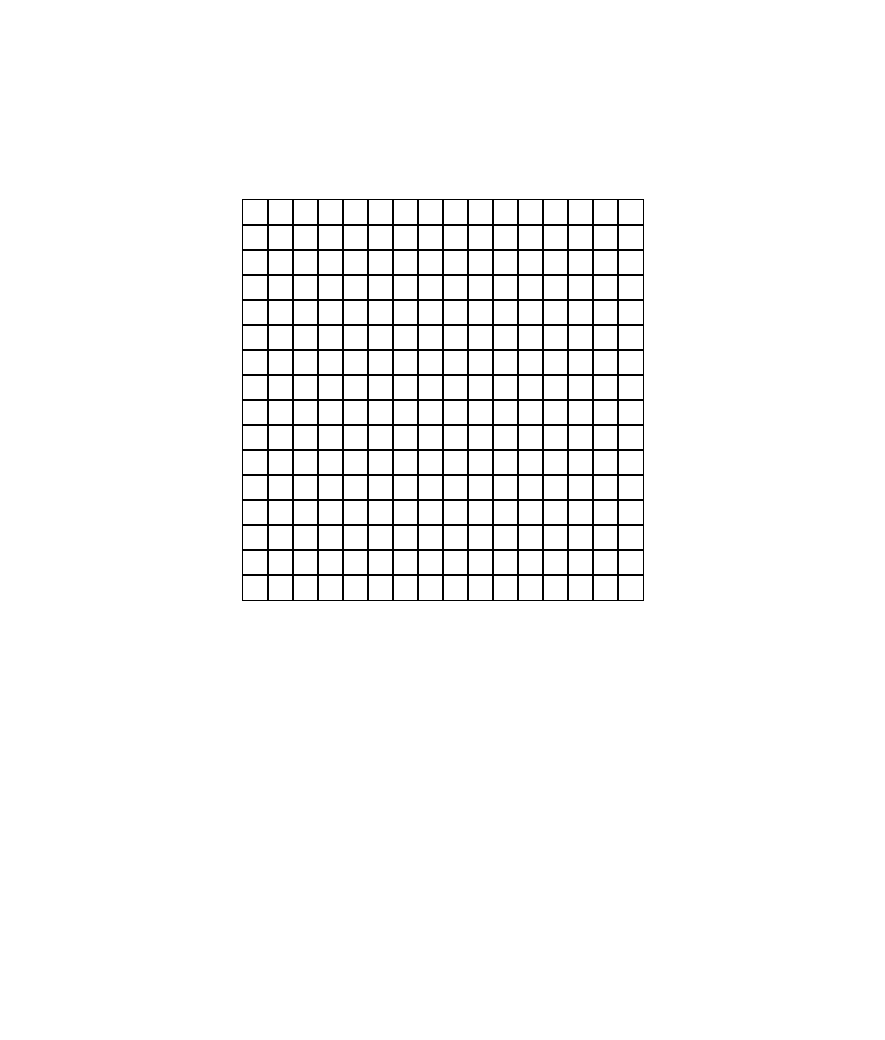
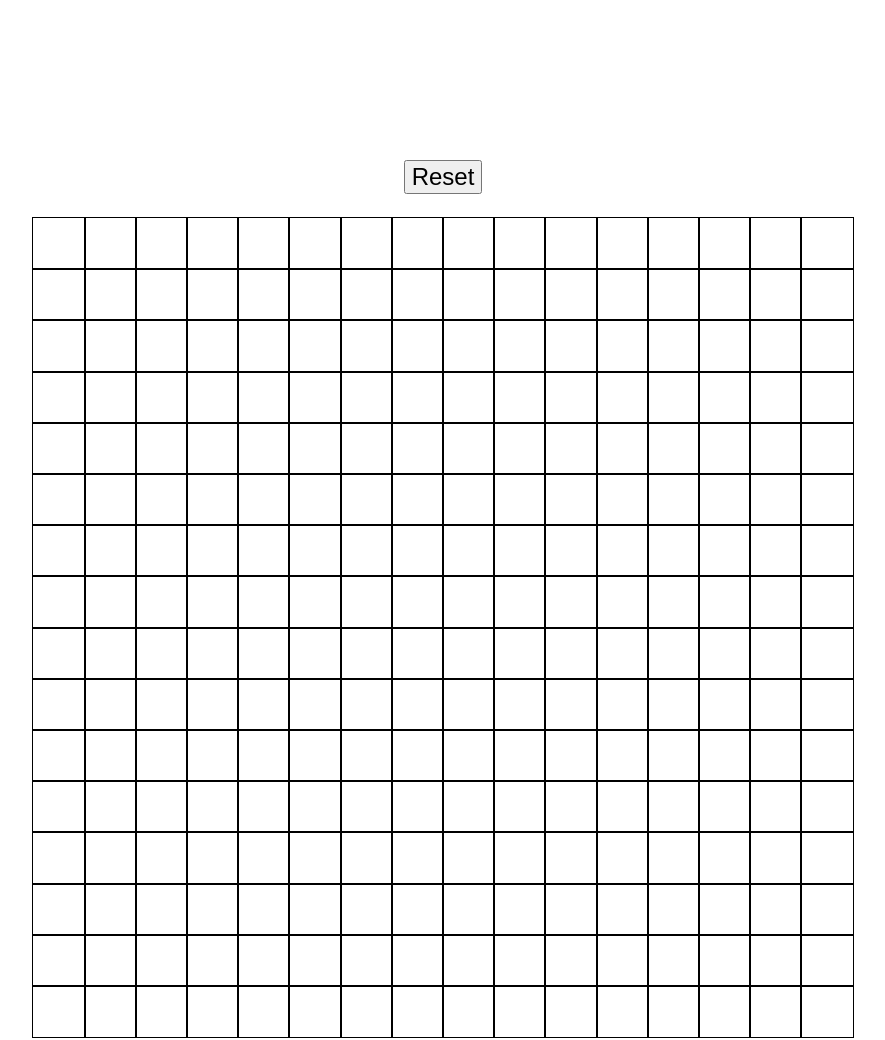
Before and after one commit to dominicf2001/etch-a-sketch, a plain HTML site: page index.html in a window 1280 px wide. Shown: the whole page, without its empty margins (197-1082 px from the left). Before the commit the page ends 800 px from the top, so only its background shows below. Drawn offline with Linux system fonts and the light colour scheme.

Commit message:
Finalize etch-a-sketch, clean up code

```diff
--- a/index.html
+++ b/index.html
@@ -9,6 +9,9 @@
     <script src='main.js' defer></script>
 </head>
 <body>
-
+    <main>
+        <button>Reset</button>
+        <section class="grid"></section>
+    </main>
 </body>
 </html>
--- a/main.css
+++ b/main.css
@@ -1,12 +1,23 @@
+main {
+    margin: 10em auto;
+}
+
+button {
+    display: block;
+    margin: 1em auto;
+    font-size: 1.5em;
+}
+
 .grid {
     display: grid;
-    grid-template-rows: repeat(16, 25px);
-    grid-template-columns: repeat(16, 25px);
-    width: min-content;
-    margin: 25vh auto;
+    grid-template-rows: repeat(16, 1fr);
+    grid-template-columns: repeat(16, 1fr);
+    width: 64vw;
+    height: 64vw;
+    margin: auto;
 }
 
-.grid-div {
+.grid-tile {
     outline: solid 1px black;
 }
 
--- a/main.js
+++ b/main.js
@@ -1,23 +1,50 @@
-const main = document.createElement('main');
+// initalize variables
 
-const div = document.createElement('div');
+const gridSection = document.querySelector('section');
 
-document.body.appendChild(main);
+const clearBtn = document.querySelector('button')
 
-main.classList.add('grid');
+const gridTile = document.createElement('div');
 
-div.classList.add('grid-div')
+gridTile.classList.add('grid-tile')
 
-for (let i = 1; i <= 256; i++) {
-  main.append(div.cloneNode());
+
+// Creates etch-a-sketch grid based on specified size (Default: 16x16)
+
+function addColor (e) {
+        this.style.backgroundColor = 'black';
+    }
+
+function createGrid (gridsize) {
+    gridSection.style.cssText = `grid-template-rows: repeat(${gridsize}, 1fr); grid-template-columns: repeat(${gridsize}, 1fr)`;
+    gridSection.textContent = ''
+
+    for (let i = 1; i <= gridsize * gridsize; i++) {
+        gridSection.appendChild(gridTile.cloneNode());
+      }
+
+    const gridTiles = document.querySelectorAll('div')
+
+    gridTiles.forEach(gridTile => {
+        gridTile.style.backgroundColor = '';
+        gridTile.addEventListener('mouseover', addColor);
+    })
 }
 
-const divs = document.querySelectorAll('div')
+createGrid(16)
 
-function addColor (e) {
-    this.style.backgroundColor = 'black';
-}
+// Reset button with gridsize prompt
 
-divs.forEach(div => {
-    div.addEventListener('mouseover', addColor)
+clearBtn.addEventListener('click', () => {
+    let gridsize = prompt('Enter a grid size as a single integer (16, 32, 64, etc.)');
+
+    if (gridsize > 100) {
+        alert('Grid size must be less than 100x100');
+    }
+    else if (typeof Math.floor(gridsize) != 'number') {
+        alert('Grid size must be a number');
+    }
+    else {
+        createGrid(Math.floor(gridsize));
+    }
 })
```
